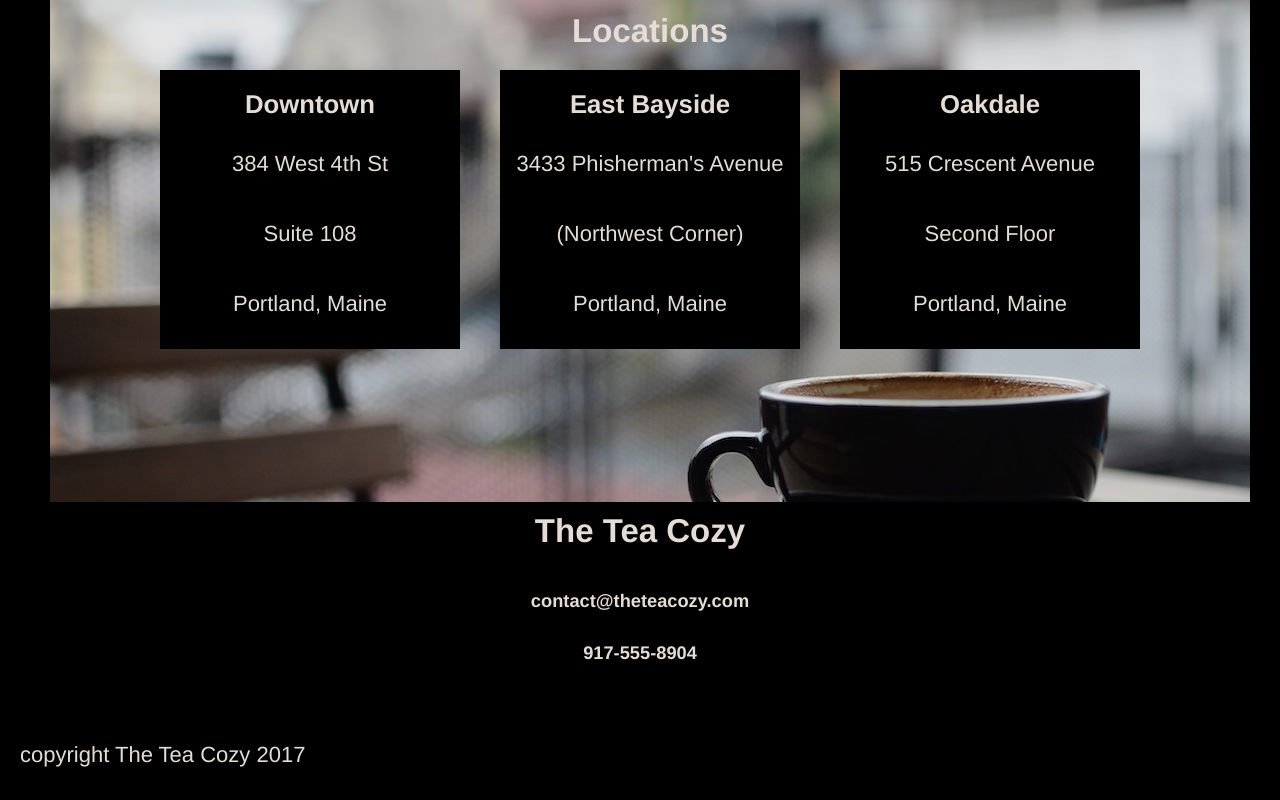
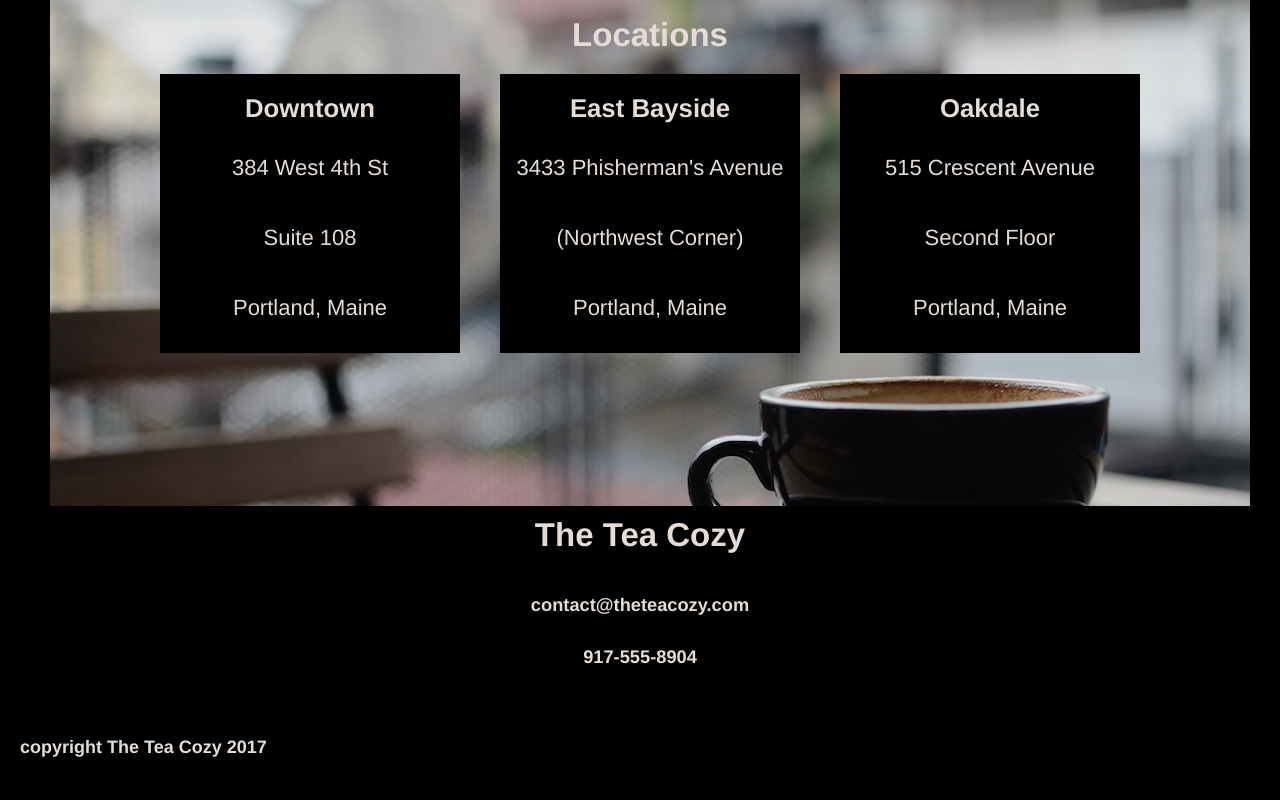
Before and after one commit to bpmaiden/teacozy, a plain HTML site: page index.html in a window 1280 px wide. Shown: the part 1611-2411 px from the top of the page. Drawn offline with Linux system fonts and the light colour scheme.

Commit message:
Match layout appearance to redline.

```diff
--- a/index.html
+++ b/index.html
@@ -76,8 +76,6 @@
       <h5>contact@theteacozy.com</h5>
       <h5>917-555-8904</h5>
     </section>
-    <footer>
-      <p>copyright The Tea Cozy 2017</p>
-    </footer>
+    <footer>copyright The Tea Cozy 2017</footer>
   </body>
 </html>
--- a/styles.css
+++ b/styles.css
@@ -86,10 +86,13 @@ main {
   padding: 0 15px;
 }
 
+/* NOTE: The redline specifies a height of 500px for the locations panel below ... but
+it SHOWS a height of about 570 pixels - and that looks better to me, so I'm using it. */
+
 #locations-panel {
   width: 1200px;
   height: 570px;
-  margin-top: 50px;
+  margin-top: 54px;
   background-image: url(images/img-locations-background.jpg);
   background-size: cover;
   display: flex;
@@ -125,6 +128,8 @@ main {
 }
 
 footer {
-  padding: 25px 20px 10px 20px;
+  padding: 38px 20px 30px 20px;
   text-align: left;
+  font-size: 18px;
+  font-weight: bold;
 }
```
